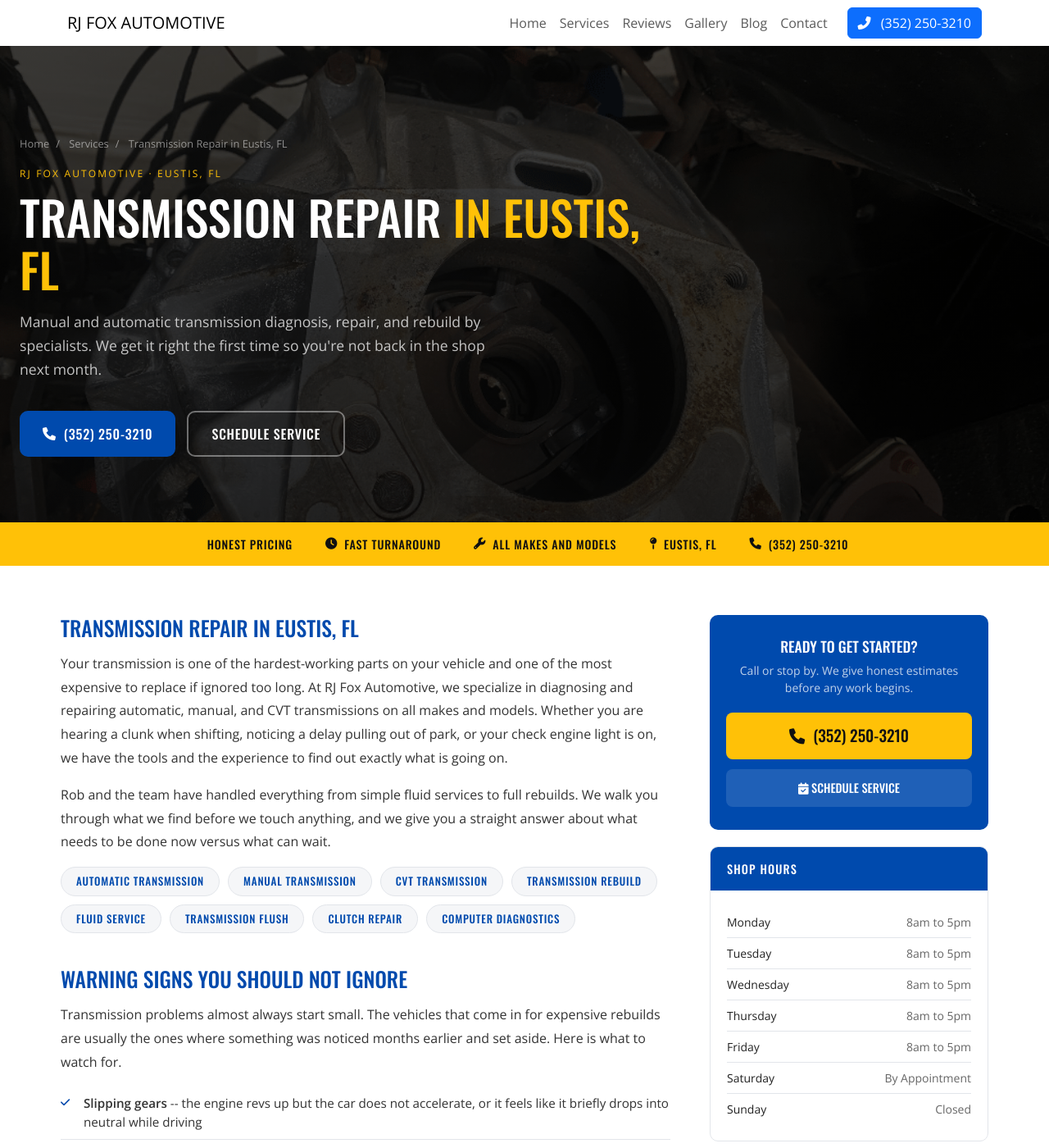
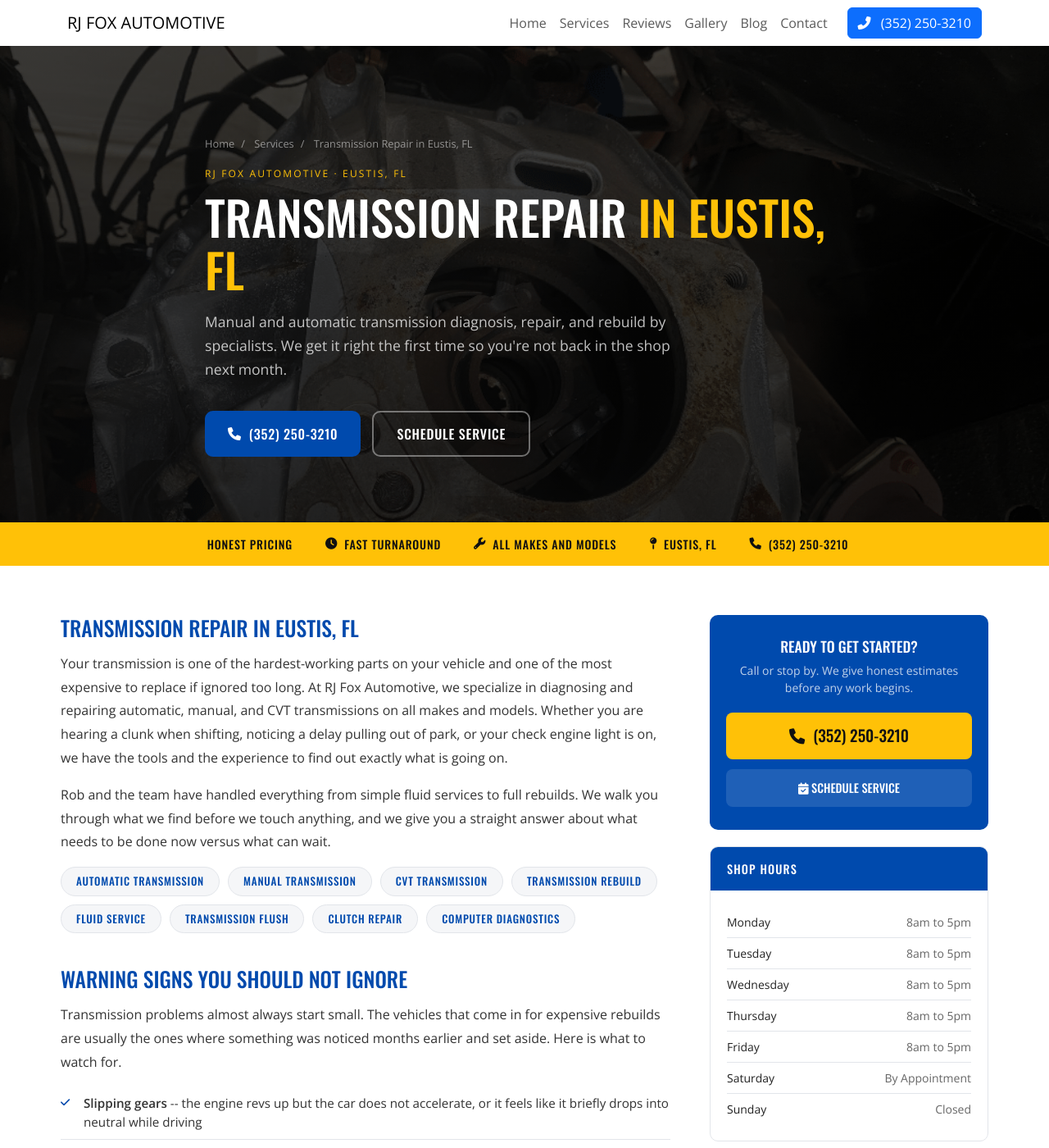
Before and after one commit to JamesBrownR/RJ-Fox-Automotive, a Jekyll site: the page built from services/transmission/index.html, in a window 1280 px wide and 1400 px high. Shown: the whole window at 82% size. Built offline with Jekyll 4.4.1, drawn with Linux system fonts in a browser that asks for light colours.

Commit message:
Update services.html

```diff
--- a/_layouts/services.html
+++ b/_layouts/services.html
@@ -53,7 +53,7 @@
       padding: 110px 24px 80px;
       color: #fff;
     }
-    .sp-hero__inner    { max-width: 780px; }
+    .sp-hero__inner    { margin: 0 auto; max-width: 780px; }
     .sp-hero__breadcrumb {
       font-size: .8rem;
       color: rgba(255,255,255,.5);
```
